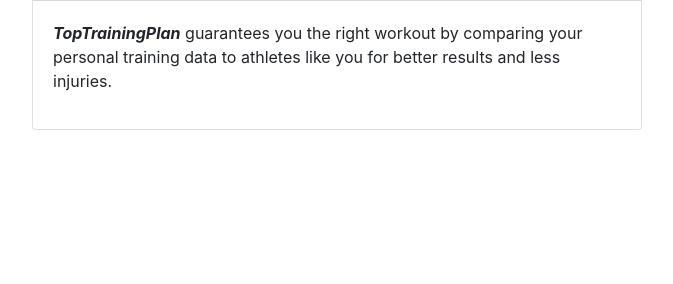
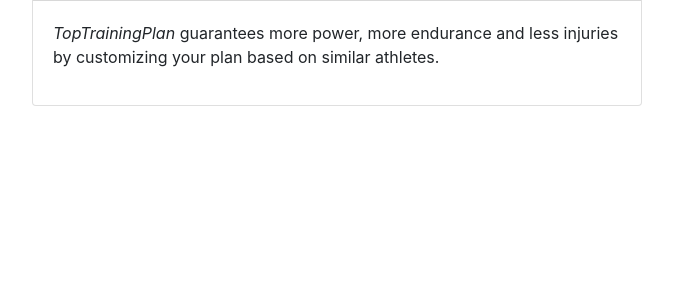
Before and after one commit to c-arthur-hill/trainingdata, a Django app: page / in a window 1280 px wide. Shown: the part 516-800 px from the top of the page, without its empty margins (303-976 px from the left). Run offline with Django 3.2, Linux system fonts and the light colour scheme; some libraries are stand-ins or nearby versions.

Commit message:
tweaking guarantee

```diff
--- a/trainingdata/users/templates/users/user_form.html
+++ b/trainingdata/users/templates/users/user_form.html
@@ -46,7 +46,7 @@
                     <h2 class="text-center">How It Works</h2>
                 </div>
                 <div class="card-body">
-                    <p><b><i>TopTrainingPlan</i></b> guarantees you the right workout by comparing your personal training data to athletes like you for better results and less injuries.</p>
+                    <p><i>TopTrainingPlan</i> guarantees more power, more endurance and less injuries by customizing your plan based on similar athletes.</p>
                 </div>
             </div>
         </div>
```
